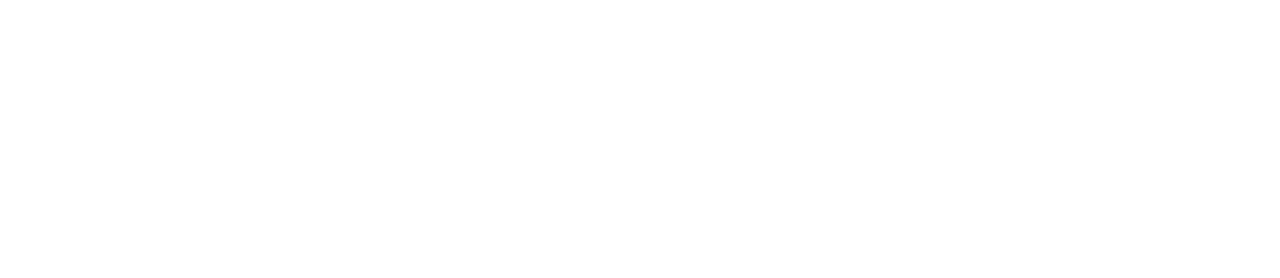
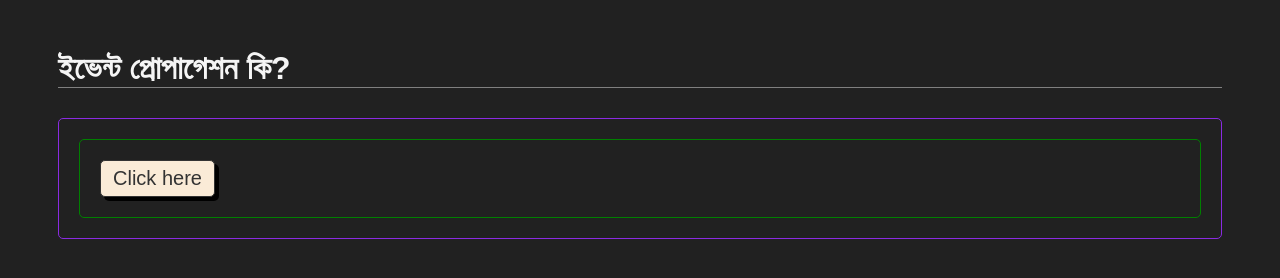
Before and after one commit to Shaqibul-Neil/event-handler-and-event-bubble, a plain HTML site: page index.html in a window 1280 px wide. Drawn offline with Linux system fonts and the light colour scheme.

Commit message:
propagation

```diff
--- a/index.html
+++ b/index.html
@@ -3,38 +3,8 @@
   <head>
     <meta charset="UTF-8" />
     <meta name="viewport" content="width=device-width, initial-scale=1.0" />
+    <link rel="stylesheet" href="style.css" />
     <title>Event Handler and Event Bubble with Propagation</title>
-    <style>
-      /* .comment {
-        border: 2px solid blue;
-        padding: 10px;
-        margin-bottom: 15px;
-        background-color: aqua;
-      }
-      .input-delete {
-        width: 250px;
-      }
-      body {
-        border: 2px solid red;
-        margin: 12px;
-        padding: 10px;
-      }
-      section {
-        border: 2px solid green;
-        margin: 12px;
-        padding: 10px;
-      }
-      ol {
-        border: 2px solid purple;
-        margin: 12px;
-        padding: 10px;
-      }
-      li {
-        border: 2px solid blue;
-        margin: 12px;
-        padding: 10px;
-      } */
-    </style>
   </head>
   <body>
     <!-- comment box -->
@@ -127,6 +97,16 @@
     <button class="btn-add">Add New Item</button> -->
     <!-- ***************************************************** -->
 
+    <!-- lws --- Mastering JavaScript Event Propagation - Bubbling vs. Capturing Explained -->
+    <div class="container">
+      <h1>ইভেন্ট প্রোপাগেশন কি?</h1>
+
+      <div class="parent" id="parent">
+        <form id="form">
+          <button type="button" id="button">Click here</button>
+        </form>
+      </div>
+    </div>
     <script src="script.js"></script>
   </body>
 </html>
--- a/script.js
+++ b/script.js
@@ -132,3 +132,19 @@ btnAdd.addEventListener("click", function () {
   ol.appendChild(li);
 });
 */
+
+// lws --- Mastering JavaScript Event Propagation - Bubbling vs. Capturing Explained
+const parent = document.getElementById("parent");
+const form = document.getElementById("form");
+const button = document.getElementById("button");
+
+parent.addEventListener("click", listener);
+
+form.addEventListener("click", listener);
+
+button.addEventListener("click", listener);
+
+//3br e button asbe jdi btn e click kri
+function listener(event) {
+  console.log(event.target);
+}
--- /dev/null
+++ b/style.css
@@ -0,0 +1,64 @@
+/* .comment {
+        border: 2px solid blue;
+        padding: 10px;
+        margin-bottom: 15px;
+        background-color: aqua;
+      }
+      .input-delete {
+        width: 250px;
+      }
+      body {
+        border: 2px solid red;
+        margin: 12px;
+        padding: 10px;
+      }
+      section {
+        border: 2px solid green;
+        margin: 12px;
+        padding: 10px;
+      }
+      ol {
+        border: 2px solid purple;
+        margin: 12px;
+        padding: 10px;
+      }
+      li {
+        border: 2px solid blue;
+        margin: 12px;
+        padding: 10px;
+      } */
+* {
+  font-family: "Anek Bangla", sans-serif;
+  color: whitesmoke;
+  background-color: #212121;
+}
+
+.container {
+  margin: 50px;
+}
+
+h1 {
+  border-bottom: 1px solid gray;
+}
+
+.parent {
+  margin-top: 30px;
+  padding: 20px;
+  border: 1px solid blueviolet;
+  border-radius: 5px;
+}
+
+form {
+  padding: 20px;
+  border: 1px solid green;
+  border-radius: 5px;
+}
+button {
+  background-color: antiquewhite;
+  border: 1px solid #333333;
+  border-radius: 5px;
+  padding: 6px 12px;
+  box-shadow: 4px 4px #000000;
+  font-size: 20px;
+  color: #333333;
+}
```
